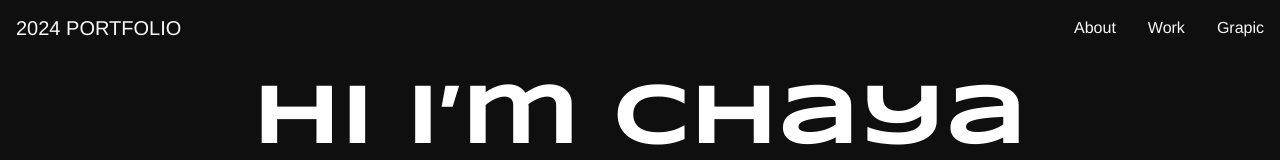
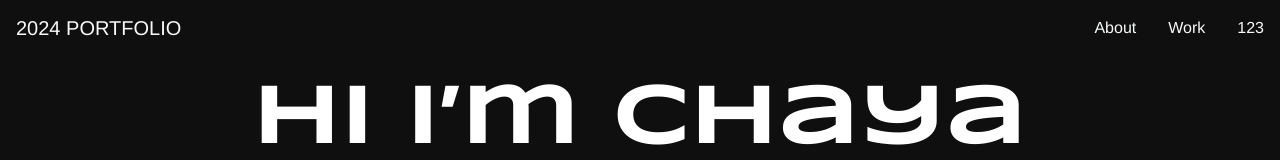
Before and after one commit to chaya1212/portfolio, a Vue app: page / in a window 1280 px wide. Shown: the top 160 px of the page. Built offline with nearby package versions, Linux system fonts and the light colour scheme.

Commit message:
測試改成123

```diff
--- a/src/view/HomePage.vue
+++ b/src/view/HomePage.vue
@@ -15,7 +15,7 @@
             <a class="nav-link text-light mx-2" @click="scrollToSection('work')" href="#">Work</a>
           </li>
           <li class="nav-item">
-            <a class="nav-link text-light mx-2" @click="scrollToSection('graphic')" href="#">Grapic</a>
+            <a class="nav-link text-light mx-2" @click="scrollToSection('graphic')" href="#">123</a>
           </li>
         </ul>
       </div>
```
Also changed, not shown: 1 other file (tests, documents, lock files or other folders).
